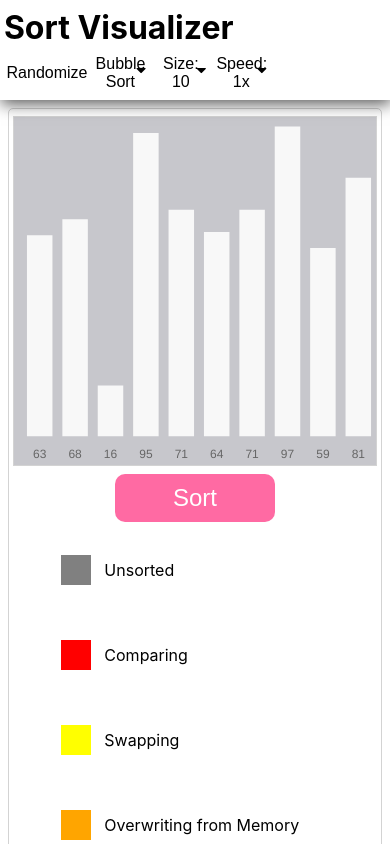
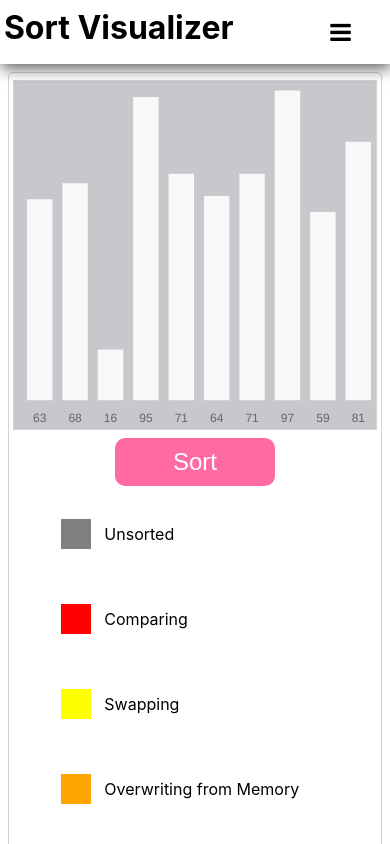
Before and after one commit to Shannu26/react-sorting-visualizer, a React (Create React App) app: page / in a window 390 px wide. Shown: the top 844 px of the page. Built offline with nearby package versions, Linux system fonts and the light colour scheme.

Commit message:
Fixed a bug with Navbar

```diff
--- a/src/App.js
+++ b/src/App.js
@@ -114,6 +114,7 @@ function App() {
         speedChangeHandler={speedChangeHandler}
         toggleShowSidebar={toggleShowSidebarHandler}
         showSidebar={showSidebar}
+        windowWidth={window.innerWidth}
       />
       {showSidebar && (
         <Sidebar
--- a/src/components/Navbar/Navbar.js
+++ b/src/components/Navbar/Navbar.js
@@ -5,7 +5,7 @@ import Select from "../Select/Select";
 import { useLayoutEffect, useState } from "react";
 
 const Navbar = (props) => {
-  const [showNav, setShowNav] = useState(true);
+  const [showNav, setShowNav] = useState(props.windowWidth >= 1000);
 
   useLayoutEffect(() => {
     const updateState = () => {
```
